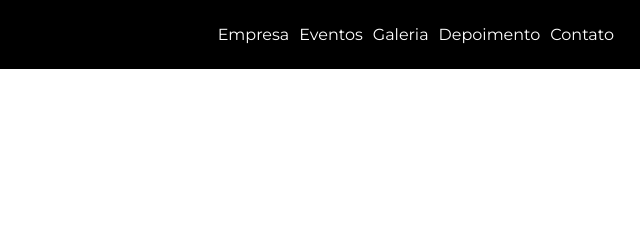
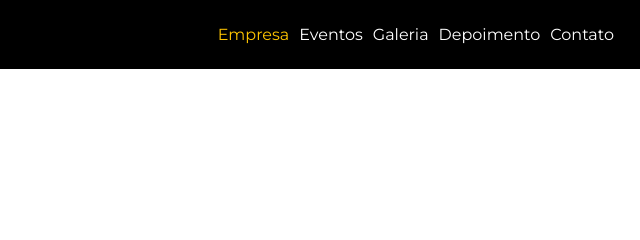
Before and after one commit to diegominelli/studion, a website: page src/index.html in a window 1280 px wide. In both pictures the pointer is over the link "Empresa". Shown: the top 240 px of the page, 640-1280 px from the left. Drawn offline with Linux system fonts and the light colour scheme.

Commit message:
Utilizando variaveis no css

```diff
--- a/src/style.css
+++ b/src/style.css
@@ -5,6 +5,7 @@
 }
 
 :root {
+  --color-primary: #FFC500;
   font-family: 'Montserrat', sans-serif;
   font-size: 16px;
 }
@@ -44,3 +45,7 @@ justify-self: end;
   text-decoration: none;
   color: #FFF;
 }
+
+.navbar-links a:hover {
+  color: var(--color-primary);
+}
```
